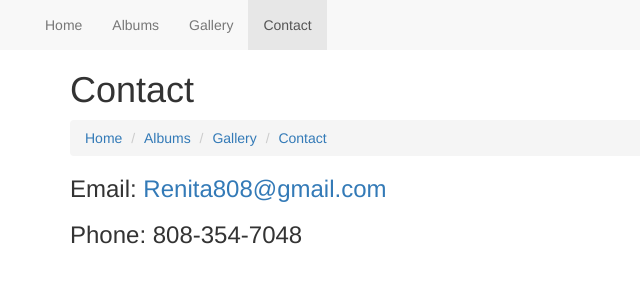
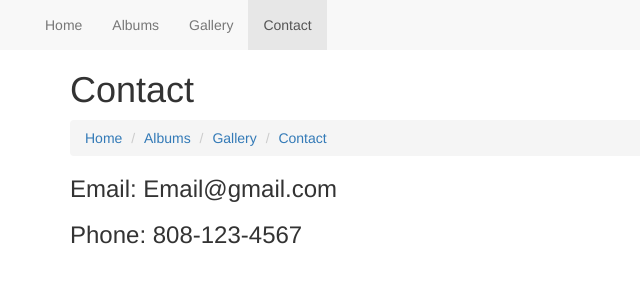
Before and after one commit to Renita808/Photography1, a plain HTML site: page contact.html in a window 1280 px wide. Shown: the whole page, without its empty margins (0-640 px from the left). Drawn offline with Linux system fonts and the light colour scheme.

Commit message:
fixed contact page

```diff
--- a/contact.html
+++ b/contact.html
@@ -47,8 +47,8 @@
         <li><a href="contact.html">Contact</a></li>
       </ol>
       <!--end breadcrumb-->
-      <h3>Email: <a href="mailto:renita808@gmail.com">Renita808@gmail.com</h3></a>
-      <h3>Phone: 808-354-7048</h3>
+      <h3>Email: Email@gmail.com</h3>
+      <h3>Phone: 808-123-4567</h3>
 
 
 
```
